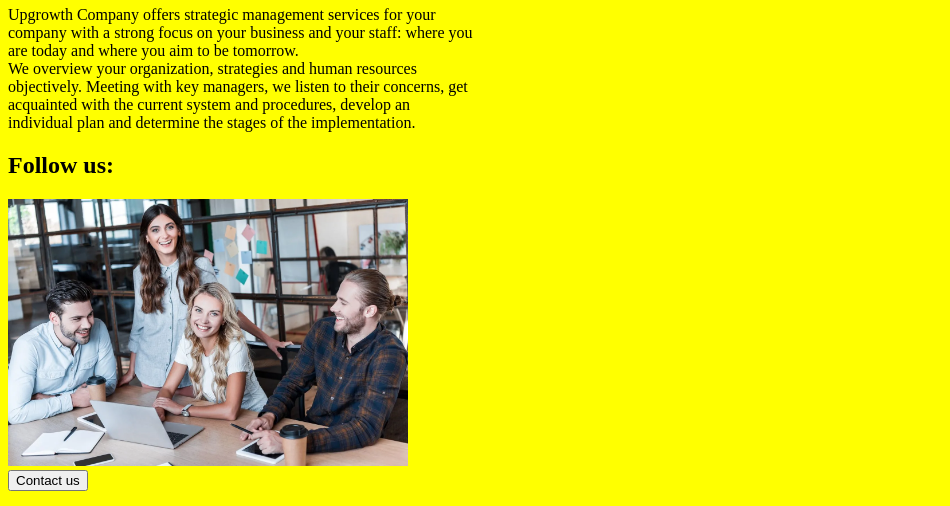
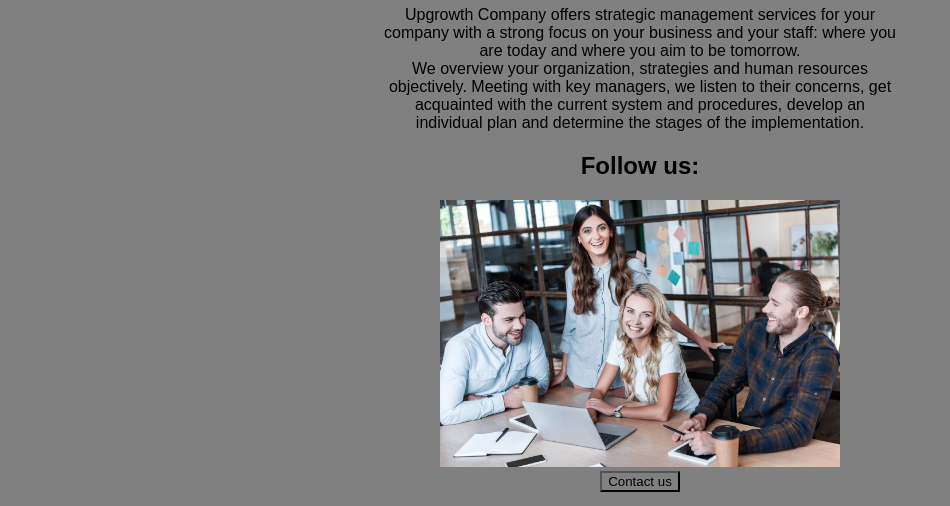
Before and after one commit to koldovsky/604-team-03, a plain HTML site: page about-us.html in a window 1280 px wide. Shown: the part 161-667 px from the top of the page, without its empty margins (0-950 px from the left). Drawn offline with Linux system fonts and the light colour scheme.

Commit message:
Do css at page about-us

```diff
--- a/about-us.html
+++ b/about-us.html
@@ -1,12 +1,13 @@
 <!DOCTYPE html>
 <html lang="en">
 
-<head>
+<head class="color1">
     <meta charset="UTF-8">
     <meta name="viewport" content="width=device-width, initial-scale=1.0">
+    <link rel="stylesheet" href="css/index.css">
     <title>About Us</title>
 </head>
- <body bgcolor="yellow">
+ <body class="color2">
      <header id="home">
        <a href="index.html"><img src="img/img-about-us/logoaboutus.webp" width="200" alt="logo"></a>
         <div class="menu">
@@ -17,7 +18,6 @@
         </div>
         <h1>About Us</h1>
      </header>
-
         <p> Upgrowth Company offers strategic management services for your <br>
             company with a strong focus on your business and your staff: where you <br>
             are today and where you aim to be tomorrow.<br>
@@ -53,7 +53,6 @@
                 has successfully launched several best- <br>
                 selling products of our clients.
             </p>
-
         <h1>Our Values</h1>
             <p>We always work hard to improve our services to achieve <br>
                 higher results for our clients. We love challenging tasks <br>
@@ -65,7 +64,6 @@
                 provide the best-quality products and services. That’s why <br>
                 we care about each our client and always do our best.<br>
             </p>
-
      <h1>Careers</h1>
      <p>Our company is always looking for professional and inspired people who <br>
          are ready to work in accord with our principles and standards. Take a look <br>
@@ -75,7 +73,6 @@
      <p>Trainee program for young talents</p>  <br>
      <p>Relocation package for some positions</p> <br>
      <p>A team of professionals ready to help</p>
-
      <footer>
         <a href="index.html"><img src="img/img-about-us/logoaboutus.webp" width="200" alt="logo"></a>
         <p>Upgrowth Company offers <br>
@@ -91,12 +88,11 @@
             </div>
             <p> Subscribe to get the latest <br>
                 news</p>
-            <label>
+             <label>
                 <input type="email" name="user-email" placeholder="Email*" ><br>
-                <button>Subscribe</button>
-            </label>
+             </label>
+             <button>Subscribe</button>
             <p>© Created by></p>
             <p>All rights Reserved</p>
-
     </footer>
  </body>
```
Also changed, not shown: css/index.css (line endings or trailing spaces).
